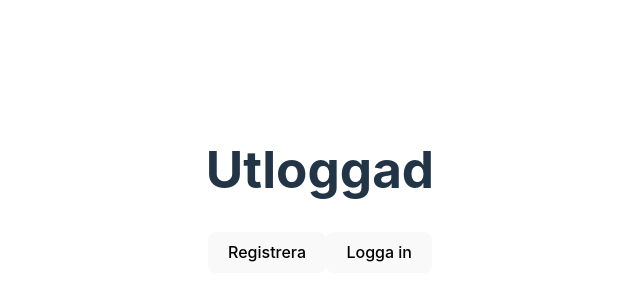
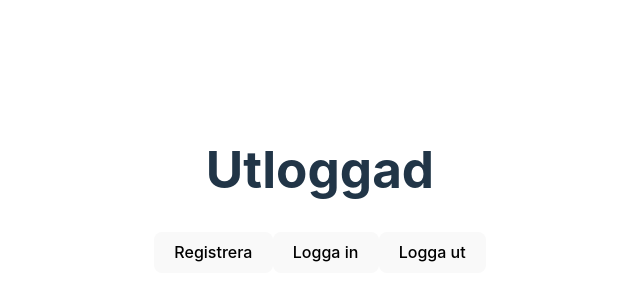
Before and after one commit to jennikaelisson/checkout, a React (Vite) app in the folder client/: page / in a window 1280 px wide. Shown: the part 210-510 px from the top of the page, without its empty margins (320-960 px from the left). Built offline with nearby package versions, Linux system fonts and the light colour scheme; no server answers.

Commit message:
create logout function

```diff
--- a/client/src/pages/Home.tsx
+++ b/client/src/pages/Home.tsx
@@ -50,11 +50,23 @@ const Home = () => {
     }
   };
 
+  const logout = async () => {
+    const response = await fetch("http://localhost:3001/api/auth/logout", {
+        method: "POST",
+        credentials: "include",
+      });
+
+      if (response.status === 200) {
+          setUser("")
+      }
+  }
+
   return (
     <>
       <h1>{user ? "Inloggad:" + user : "Utloggad"}</h1>
       <button onClick={register}>Registrera</button>
       <button onClick={login}>Logga in</button>
+      <button onClick={logout}>Logga ut</button>
     </>
   );
 };
```
